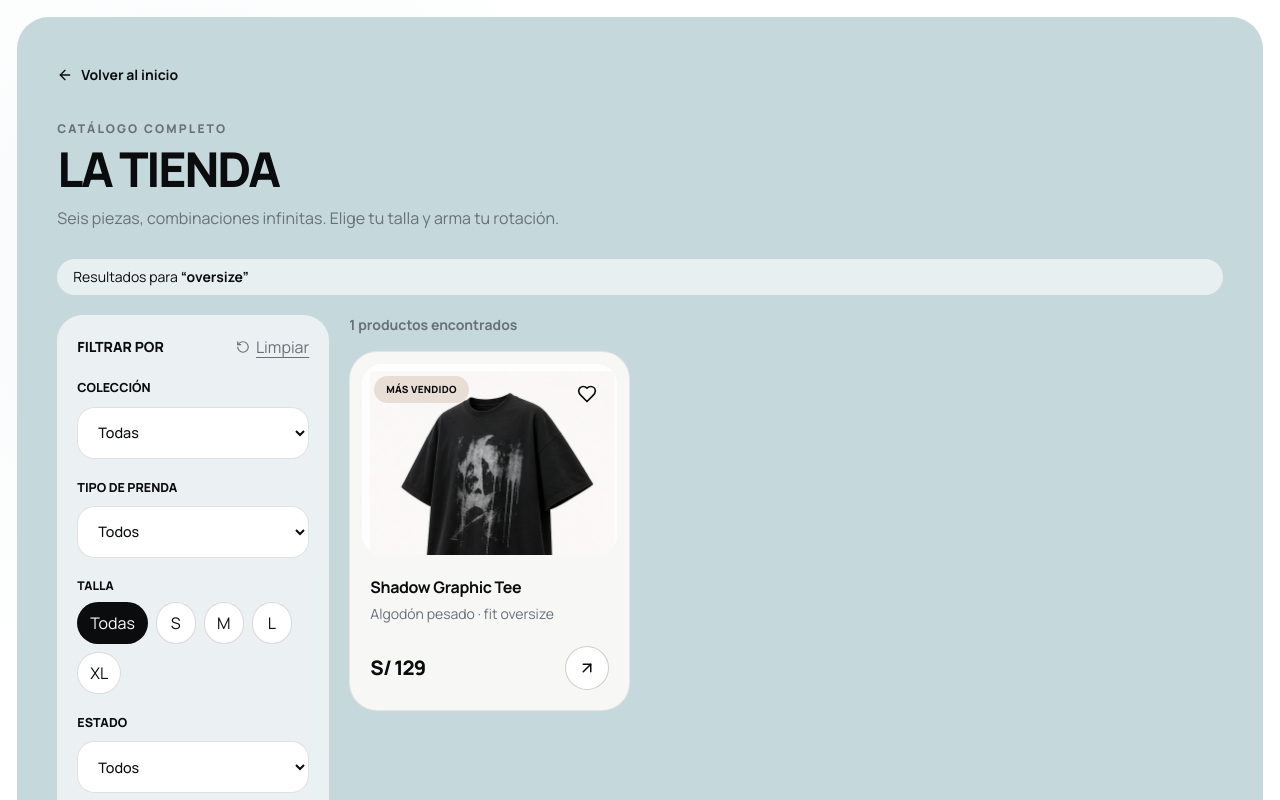
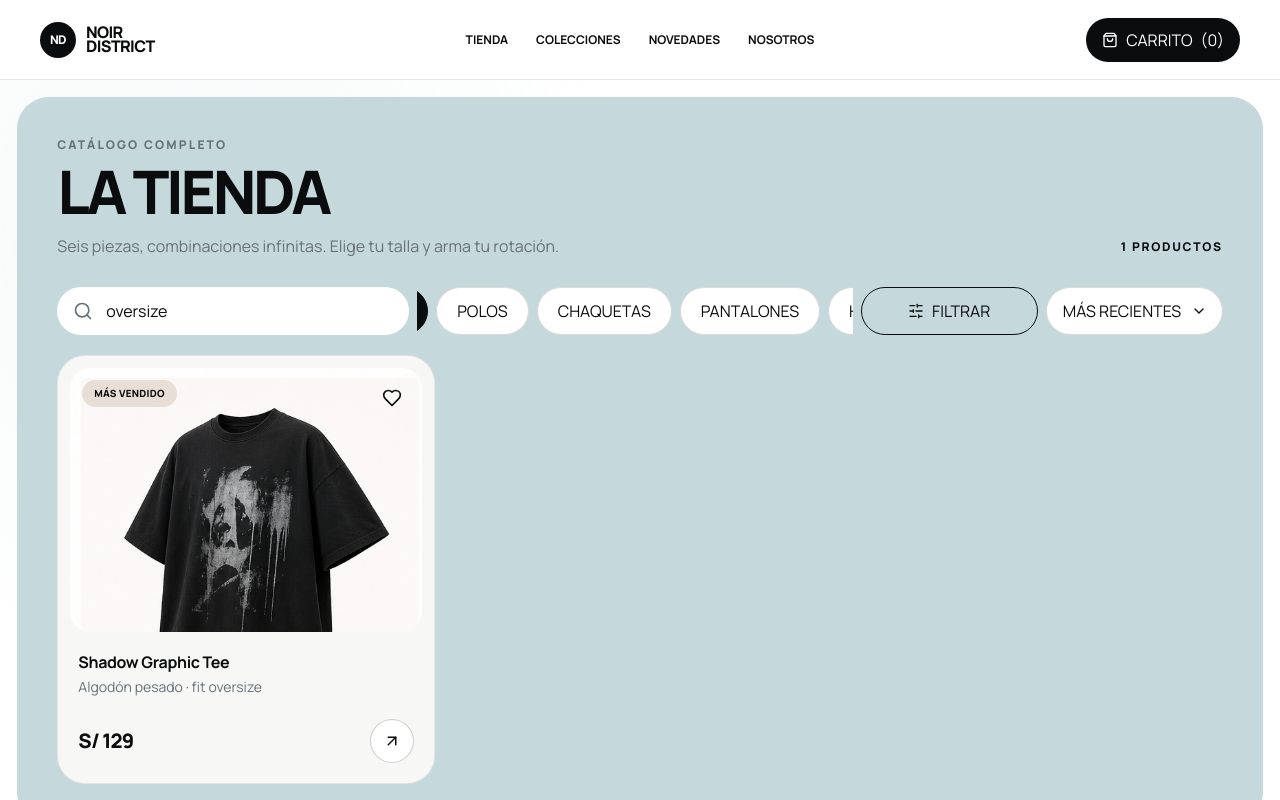
Before and after one commit to JohanMV/noir_distric, a React (Vite) app: page / in a window 1280 px wide. Both pictures are taken after a click on the button "oversize". Shown: the top 800 px of the page. Built offline with nearby package versions, Linux system fonts and the light colour scheme.

Commit message:
Restructure shop catalog layout

```diff
--- a/src/App.tsx
+++ b/src/App.tsx
@@ -46,6 +46,8 @@ export default function App() {
         <ShopPage
           products={products}
           searchQuery={getSearchQuery()}
+          cartCount={cart.count}
+          onCartOpen={cart.openCart}
           onSelectProduct={setSelectedProduct}
         />
       ) : (
--- a/src/components/layout/Navbar.tsx
+++ b/src/components/layout/Navbar.tsx
@@ -4,6 +4,7 @@ import { Menu, ShoppingBag, X } from "lucide-react";
 export interface NavbarProps {
   cartCount: number;
   onCartOpen: () => void;
+  variant?: "hero" | "shop";
 }
 
 const links = [
@@ -13,17 +14,22 @@ const links = [
   { label: "Nosotros", href: "/#contact" },
 ];
 
-export function Navbar({ cartCount, onCartOpen }: NavbarProps) {
+export function Navbar({
+  cartCount,
+  onCartOpen,
+  variant = "hero",
+}: NavbarProps) {
   const [isOpen, setIsOpen] = useState(false);
+  const isShop = variant === "shop";
 
   return (
-    <nav className="relative z-40 flex min-h-20 items-center justify-between gap-4 px-5 md:px-8 xl:px-10" aria-label="Navegación principal">
+    <nav className={`relative z-40 flex min-h-20 items-center justify-between gap-4 px-5 md:px-8 xl:px-10 ${isShop ? "border-b border-ink/10 bg-white" : ""}`} aria-label="Navegación principal">
       <a href="#/" className="flex shrink-0 items-center gap-2.5 font-extrabold tracking-[-0.04em]" aria-label="NOIR DISTRICT, inicio">
         <span className="grid size-9 place-items-center rounded-full bg-ink text-xs text-white">ND</span>
         <span className="leading-[0.85]">NOIR<br />DISTRICT</span>
       </a>
 
-      <div className="hidden items-center gap-7 lg:flex">
+      <div className={`hidden items-center gap-7 lg:flex ${isShop ? "lg:absolute lg:left-1/2 lg:-translate-x-1/2" : ""}`}>
         {links.map((link) => (
           <a key={link.label} href={link.href} className="text-xs font-bold text-ink transition hover:opacity-55 focus-visible:outline-2 focus-visible:outline-offset-4 focus-visible:outline-ink">
             {link.label.toUpperCase()}
@@ -36,12 +42,14 @@ export function Navbar({ cartCount, onCartOpen }: NavbarProps) {
           <ShoppingBag className="size-4" aria-hidden />
           <span className="hidden sm:inline">CARRITO</span> ({cartCount})
         </button>
-        <button type="button" onClick={() => setIsOpen((value) => !value)} className="grid size-11 place-items-center rounded-full border border-ink/20 text-ink lg:hidden" aria-expanded={isOpen} aria-controls="mobile-menu" aria-label={isOpen ? "Cerrar menú" : "Abrir menú"}>
-          {isOpen ? <X className="size-5" aria-hidden /> : <Menu className="size-5" aria-hidden />}
-        </button>
+        {!isShop && (
+          <button type="button" onClick={() => setIsOpen((value) => !value)} className="grid size-11 place-items-center rounded-full border border-ink/20 text-ink lg:hidden" aria-expanded={isOpen} aria-controls="mobile-menu" aria-label={isOpen ? "Cerrar menú" : "Abrir menú"}>
+            {isOpen ? <X className="size-5" aria-hidden /> : <Menu className="size-5" aria-hidden />}
+          </button>
+        )}
       </div>
 
-      {isOpen && (
+      {!isShop && isOpen && (
         <div id="mobile-menu" className="absolute top-[4.5rem] right-4 left-4 rounded-3xl bg-white p-4 shadow-card lg:hidden">
           {links.map((link) => (
             <a key={link.label} href={link.href} onClick={() => setIsOpen(false)} className="block rounded-2xl px-4 py-3 text-sm font-bold hover:bg-mist">
--- a/src/components/ui/ProductCard.tsx
+++ b/src/components/ui/ProductCard.tsx
@@ -7,6 +7,7 @@ import type { Product } from "@/types";
 
 export interface ProductCardProps {
   product: Product;
+  compactOnMobile?: boolean;
   onSelectProduct: (product: Product) => void;
 }
 
@@ -18,32 +19,54 @@ const currency = new Intl.NumberFormat(STORE_CONFIG.locale, {
 
 export function ProductCard({
   product,
+  compactOnMobile = false,
   onSelectProduct,
 }: ProductCardProps) {
   const [isFavorite, setIsFavorite] = useState(false);
   const reduceMotion = useReducedMotion();
 
   return (
-    <motion.article layout whileHover={reduceMotion ? undefined : { y: -6 }} className="group flex min-w-0 flex-col rounded-[1.75rem] border border-ink/8 bg-card p-3 transition-shadow hover:shadow-card">
+    <motion.article
+      layout
+      whileHover={reduceMotion ? undefined : { y: -6 }}
+      className={`group flex min-w-0 flex-col rounded-[1.75rem] border border-ink/8 bg-card transition-shadow hover:shadow-card ${compactOnMobile ? "p-2 sm:p-3" : "p-3"}`}
+    >
       <div className="relative overflow-hidden rounded-[1.3rem] bg-white">
-        <span className={`absolute top-3 left-3 z-10 rounded-full px-3 py-1.5 text-[0.62rem] font-extrabold tracking-wide ${product.badge === "NUEVO" ? "bg-blue-soft" : "bg-sand"}`}>
+        <span className={`absolute z-10 rounded-full font-extrabold tracking-wide ${compactOnMobile ? "top-2 left-2 max-w-[calc(100%-2.75rem)] truncate px-2 py-1 text-[0.48rem] sm:top-3 sm:left-3 sm:px-3 sm:py-1.5 sm:text-[0.62rem]" : "top-3 left-3 px-3 py-1.5 text-[0.62rem]"} ${product.badge === "NUEVO" ? "bg-blue-soft" : "bg-sand"}`}>
           {product.badge}
         </span>
-        <button type="button" onClick={() => setIsFavorite((current) => !current)} className="absolute top-2.5 right-2.5 z-10 grid size-10 place-items-center rounded-full text-ink transition hover:bg-mist focus-visible:outline-2 focus-visible:outline-ink" aria-label={isFavorite ? `Quitar ${product.name} de favoritos` : `Añadir ${product.name} a favoritos`} aria-pressed={isFavorite}>
-          <Heart className="size-5" fill={isFavorite ? "currentColor" : "none"} aria-hidden />
+        <button
+          type="button"
+          onClick={() => setIsFavorite((current) => !current)}
+          className={`absolute z-10 grid place-items-center rounded-full text-ink transition hover:bg-mist focus-visible:outline-2 focus-visible:outline-ink ${compactOnMobile ? "top-1.5 right-1.5 size-8 sm:top-2.5 sm:right-2.5 sm:size-10" : "top-2.5 right-2.5 size-10"}`}
+          aria-label={isFavorite ? `Quitar ${product.name} de favoritos` : `Añadir ${product.name} a favoritos`}
+          aria-pressed={isFavorite}
+        >
+          <Heart className={compactOnMobile ? "size-4 sm:size-5" : "size-5"} fill={isFavorite ? "currentColor" : "none"} aria-hidden />
         </button>
         <button type="button" onClick={() => onSelectProduct(product)} className="block w-full focus-visible:outline-2 focus-visible:outline-inset focus-visible:outline-ink" aria-label={`Ver detalle de ${product.name}`}>
           <ProductImage product={product} className="aspect-[4/3] w-full transition-transform duration-500 group-hover:scale-[1.035]" />
         </button>
       </div>
-      <div className="flex flex-1 flex-col px-2 pt-5 pb-2">
+      <div className={`flex flex-1 flex-col ${compactOnMobile ? "px-1 pt-3 pb-1 sm:px-2 sm:pt-5 sm:pb-2" : "px-2 pt-5 pb-2"}`}>
         <button type="button" onClick={() => onSelectProduct(product)} className="text-left focus-visible:outline-2 focus-visible:outline-ink">
-          <h3 className="font-bold tracking-[-0.02em] text-ink">{product.name}</h3>
-          <p className="mt-1 text-sm leading-relaxed text-muted">{product.description}</p>
+          <h3 className={`font-bold tracking-[-0.02em] text-ink ${compactOnMobile ? "text-[0.78rem] leading-tight sm:text-base" : ""}`}>
+            {product.name}
+          </h3>
+          <p className={`mt-1 text-muted ${compactOnMobile ? "line-clamp-2 text-[0.67rem] leading-snug sm:text-sm sm:leading-relaxed" : "text-sm leading-relaxed"}`}>
+            {product.description}
+          </p>
         </button>
-        <div className="mt-5 flex items-center justify-between">
-          <p className="text-xl font-extrabold tracking-[-0.04em] text-ink">{currency.format(product.price)}</p>
-          <button type="button" onClick={() => onSelectProduct(product)} className="grid size-11 place-items-center rounded-full border border-ink/20 bg-white transition hover:bg-ink hover:text-white focus-visible:outline-2 focus-visible:outline-offset-2 focus-visible:outline-ink active:scale-95" aria-label={`Elegir talla de ${product.name}`}>
+        <div className={`mt-auto flex items-center justify-between ${compactOnMobile ? "pt-3 sm:pt-5" : "pt-5"}`}>
+          <p className={`font-extrabold tracking-[-0.04em] text-ink ${compactOnMobile ? "text-base sm:text-xl" : "text-xl"}`}>
+            {currency.format(product.price)}
+          </p>
+          <button
+            type="button"
+            onClick={() => onSelectProduct(product)}
+            className={`grid place-items-center rounded-full border border-ink/20 bg-white transition hover:bg-ink hover:text-white focus-visible:outline-2 focus-visible:outline-offset-2 focus-visible:outline-ink active:scale-95 ${compactOnMobile ? "size-9 sm:size-11" : "size-11"}`}
+            aria-label={`Elegir talla de ${product.name}`}
+          >
             <ArrowUpRight className="size-4.5" aria-hidden />
           </button>
         </div>
--- a/src/features/catalog/components/CatalogFilters.tsx
+++ b/src/features/catalog/components/CatalogFilters.tsx
@@ -1,4 +1,10 @@
-import { RotateCcw } from "lucide-react";
+import { useState } from "react";
+import {
+  ChevronDown,
+  RotateCcw,
+  Search,
+  SlidersHorizontal,
+} from "lucide-react";
 import type {
   ProductBadge,
   ProductCategory,
@@ -10,12 +16,18 @@ import type { CatalogFiltersState } from "@/features/catalog/hooks";
 export interface CatalogFiltersProps {
   filters: CatalogFiltersState;
   hasActiveFilters: boolean;
+  searchValue: string;
+  sortValue: CatalogSortValue;
   onChange: <Key extends keyof CatalogFiltersState>(
     key: Key,
     value: CatalogFiltersState[Key],
   ) => void;
+  onSearchChange: (value: string) => void;
+  onSortChange: (value: CatalogSortValue) => void;
   onReset: () => void;
 }
+
+export type CatalogSortValue = "recent" | "price-asc" | "price-desc";
 
 const categories: Array<ProductCategory | "Todas"> = [
   "Todas",
@@ -32,6 +44,13 @@ const types: Array<ProductType | "Todos"> = [
   "Pantalón",
   "Hoodie",
 ];
+const typeLabels: Record<ProductType | "Todos", string> = {
+  Todos: "Todos",
+  Polo: "Polos",
+  Chaqueta: "Chaquetas",
+  Pantalón: "Pantalones",
+  Hoodie: "Hoodies",
+};
 const badges: Array<ProductBadge | "Todos"> = [
   "Todos",
   "NUEVO",
@@ -42,31 +61,89 @@ const badges: Array<ProductBadge | "Todos"> = [
 export function CatalogFilters({
   filters,
   hasActiveFilters,
+  searchValue,
+  sortValue,
   onChange,
+  onSearchChange,
+  onSortChange,
   onReset,
 }: CatalogFiltersProps) {
+  const [isOpen, setIsOpen] = useState(false);
+
   return (
-    <aside className="rounded-[1.6rem] bg-white/65 p-5 lg:sticky lg:top-5 lg:self-start" aria-label="Filtros del catálogo">
-      <div className="flex items-center justify-between">
-        <h2 className="text-sm font-extrabold uppercase">Filtrar por</h2>
+    <div className="relative mb-5" aria-label="Filtros del catálogo">
+      <div className="flex flex-col gap-3 xl:flex-row xl:items-center">
+        <label className="relative block xl:w-[22rem] xl:shrink-0">
+          <span className="sr-only">Buscar prendas</span>
+          <Search className="pointer-events-none absolute top-1/2 left-4 size-5 -translate-y-1/2 text-muted" aria-hidden />
+          <input
+            type="search"
+            value={searchValue}
+            onChange={(event) => onSearchChange(event.target.value)}
+            placeholder="Buscar prendas..."
+            className="h-12 w-full rounded-full border border-white/80 bg-white px-5 pl-12 text-sm outline-none transition focus:border-ink focus:ring-3 focus:ring-ink/8"
+          />
+        </label>
+
+        <div className="-mx-1 flex min-w-0 gap-2 overflow-x-auto px-1 pb-1 xl:flex-1 xl:justify-center xl:pb-0">
+          {types.map((type) => (
+            <button
+              key={type}
+              type="button"
+              onClick={() => onChange("type", type)}
+              aria-pressed={filters.type === type}
+              className="h-12 shrink-0 rounded-full border border-ink/15 bg-white px-5 text-xs font-extrabold uppercase transition hover:border-ink/40 aria-pressed:border-ink aria-pressed:bg-ink aria-pressed:text-white"
+            >
+              {typeLabels[type]}
+            </button>
+          ))}
+        </div>
+
+        <div className="grid grid-cols-2 gap-2 xl:shrink-0">
+          <button
+            type="button"
+            onClick={() => setIsOpen((value) => !value)}
+            aria-expanded={isOpen}
+            aria-controls="catalog-filter-panel"
+            className="inline-flex h-12 items-center justify-center gap-2 rounded-full border border-ink bg-transparent px-4 text-xs font-extrabold uppercase transition hover:bg-white"
+          >
+            <SlidersHorizontal className="size-4" aria-hidden />
+            Filtrar
+          </button>
+          <label className="relative">
+            <span className="sr-only">Ordenar productos</span>
+            <select
+              value={sortValue}
+              onChange={(event) => onSortChange(event.target.value as CatalogSortValue)}
+              className="h-12 w-full appearance-none rounded-full border border-ink/15 bg-white pr-10 pl-4 text-xs font-extrabold uppercase outline-none transition focus:border-ink"
+            >
+              <option value="recent">Más recientes</option>
+              <option value="price-asc">Menor precio</option>
+              <option value="price-desc">Mayor precio</option>
+            </select>
+            <ChevronDown className="pointer-events-none absolute top-1/2 right-4 size-4 -translate-y-1/2" aria-hidden />
+          </label>
+        </div>
+      </div>
+
+      {isOpen && (
+        <aside id="catalog-filter-panel" className="mt-3 rounded-[1.6rem] border border-white/80 bg-white/80 p-5 shadow-soft">
+          <div className="mb-5 flex items-center justify-between">
+            <h2 className="text-sm font-extrabold uppercase">Más filtros</h2>
             <button type="button" onClick={onReset} disabled={!hasActiveFilters} className="inline-flex items-center gap-1.5 text-xs font-bold text-muted underline underline-offset-4 disabled:opacity-35">
               <RotateCcw className="size-3.5" aria-hidden /> Limpiar
             </button>
           </div>
 
-      <label className="filter-field">
+          <div className="grid gap-5 md:grid-cols-2 xl:grid-cols-[1fr_1.2fr_1fr_1.3fr]">
+            <label className="filter-field mt-0">
               <span>Colección</span>
               <select value={filters.category} onChange={(event) => onChange("category", event.target.value as ProductCategory | "Todas")}>
                 {categories.map((value) => <option key={value}>{value}</option>)}
               </select>
             </label>
-      <label className="filter-field">
-        <span>Tipo de prenda</span>
-        <select value={filters.type} onChange={(event) => onChange("type", event.target.value as ProductType | "Todos")}>
-          {types.map((value) => <option key={value}>{value}</option>)}
-        </select>
-      </label>
-      <fieldset className="mt-5">
+
+            <fieldset>
               <legend className="text-xs font-extrabold uppercase">Talla</legend>
               <div className="mt-2 flex flex-wrap gap-2">
                 {sizes.map((size) => (
@@ -76,16 +153,21 @@ export function CatalogFilters({
                 ))}
               </div>
             </fieldset>
-      <label className="filter-field">
+
+            <label className="filter-field mt-0">
               <span>Estado</span>
               <select value={filters.badge} onChange={(event) => onChange("badge", event.target.value as ProductBadge | "Todos")}>
                 {badges.map((value) => <option key={value}>{value}</option>)}
               </select>
             </label>
-      <label className="mt-5 block text-xs font-extrabold uppercase">
+
+            <label className="block text-xs font-extrabold uppercase">
               <span className="flex justify-between"><span>Precio máximo</span><strong>S/ {filters.maxPrice}</strong></span>
-        <input type="range" min="90" max="300" step="10" value={filters.maxPrice} onChange={(event) => onChange("maxPrice", Number(event.target.value))} className="mt-3 w-full accent-ink" />
+              <input type="range" min="90" max="300" step="10" value={filters.maxPrice} onChange={(event) => onChange("maxPrice", Number(event.target.value))} className="mt-5 w-full accent-ink" />
             </label>
+          </div>
         </aside>
+      )}
+    </div>
   );
 }
--- a/src/features/catalog/components/ShopPage.tsx
+++ b/src/features/catalog/components/ShopPage.tsx
@@ -1,53 +1,90 @@
-import { ArrowLeft } from "lucide-react";
-import { ProductCard, SectionHeading } from "@/components/ui";
-import { CatalogFilters } from "@/features/catalog/components/CatalogFilters";
+import { useEffect, useMemo, useState } from "react";
+import { Navbar } from "@/components/layout";
+import { ProductCard } from "@/components/ui";
+import {
+  CatalogFilters,
+  type CatalogSortValue,
+} from "@/features/catalog/components/CatalogFilters";
 import { useCatalogFilters } from "@/features/catalog/hooks";
 import type { Product } from "@/types";
 
 export interface ShopPageProps {
   products: Product[];
   searchQuery?: string;
+  cartCount: number;
+  onCartOpen: () => void;
   onSelectProduct: (product: Product) => void;
 }
 
 export function ShopPage({
   products,
   searchQuery = "",
+  cartCount,
+  onCartOpen,
   onSelectProduct,
 }: ShopPageProps) {
-  const catalog = useCatalogFilters(products, searchQuery);
+  const [localSearch, setLocalSearch] = useState(searchQuery);
+  const [sortValue, setSortValue] = useState<CatalogSortValue>("recent");
+  const catalog = useCatalogFilters(products, localSearch);
+
+  useEffect(() => {
+    setLocalSearch(searchQuery);
+  }, [searchQuery]);
+
+  const sortedProducts = useMemo(() => {
+    if (sortValue === "recent") return catalog.filteredProducts;
+    return [...catalog.filteredProducts].sort((a, b) =>
+      sortValue === "price-asc" ? a.price - b.price : b.price - a.price,
+    );
+  }, [catalog.filteredProducts, sortValue]);
+
+  const resetCatalog = () => {
+    catalog.resetFilters();
+    setLocalSearch("");
+  };
 
   return (
+    <>
+      <Navbar cartCount={cartCount} onCartOpen={onCartOpen} variant="shop" />
       <main className="page-shell page-shell--top pb-8">
-      <section className="rounded-[2rem] bg-hero px-5 py-8 md:px-10 md:py-12">
-        <a href="#/" className="mb-9 inline-flex items-center gap-2 text-sm font-bold transition hover:opacity-55">
-          <ArrowLeft className="size-4" aria-hidden /> Volver al inicio
-        </a>
-        <SectionHeading
-          eyebrow="Catálogo completo"
-          title="La tienda"
-          description="Seis piezas, combinaciones infinitas. Elige tu talla y arma tu rotación."
-        />
-        {searchQuery && (
-          <p className="mb-5 rounded-full bg-white/60 px-4 py-2 text-sm">
-            Resultados para <strong>“{searchQuery}”</strong>
+        <section className="rounded-[2rem] bg-hero px-3 py-7 sm:px-5 md:px-8 md:py-10 xl:px-10">
+          <div className="mb-7 flex flex-col gap-4 sm:flex-row sm:items-end sm:justify-between">
+            <div className="max-w-2xl">
+              <p className="mb-2 text-xs font-extrabold tracking-[0.18em] text-muted uppercase">
+                Catálogo completo
               </p>
-        )}
-        <div className="grid gap-5 lg:grid-cols-[17rem_1fr]">
+              <h1 className="text-4xl leading-none font-extrabold tracking-[-0.055em] text-ink uppercase md:text-6xl">
+                La tienda
+              </h1>
+              <p className="mt-3 text-sm leading-relaxed text-muted md:text-base">
+                Seis piezas, combinaciones infinitas. Elige tu talla y arma tu rotación.
+              </p>
+            </div>
+            <p className="shrink-0 text-xs font-extrabold tracking-[0.14em] uppercase sm:pb-1">
+              {catalog.filteredProducts.length} productos
+            </p>
+          </div>
+
           <CatalogFilters
             filters={catalog.filters}
             hasActiveFilters={catalog.hasActiveFilters}
+            searchValue={localSearch}
+            sortValue={sortValue}
             onChange={catalog.setFilter}
-            onReset={catalog.resetFilters}
+            onSearchChange={setLocalSearch}
+            onSortChange={setSortValue}
+            onReset={resetCatalog}
           />
-          <div>
-            <p className="mb-4 text-sm font-bold text-muted">
-              {catalog.filteredProducts.length} productos encontrados
-            </p>
-            {catalog.filteredProducts.length > 0 ? (
-              <div className="grid gap-4 sm:grid-cols-2 xl:grid-cols-3">
-                {catalog.filteredProducts.map((product) => (
-                  <ProductCard key={product.id} product={product} onSelectProduct={onSelectProduct} />
+
+          {sortedProducts.length > 0 ? (
+            <div className="grid grid-cols-2 gap-2 sm:gap-4 lg:grid-cols-3">
+              {sortedProducts.map((product) => (
+                <ProductCard
+                  key={product.id}
+                  product={product}
+                  compactOnMobile
+                  onSelectProduct={onSelectProduct}
+                />
               ))}
             </div>
           ) : (
@@ -55,13 +92,14 @@ export function ShopPage({
               <div>
                 <h2 className="text-xl font-extrabold">No encontramos coincidencias</h2>
                 <p className="mt-2 text-sm text-muted">Prueba otra combinación o limpia los filtros.</p>
-                  <button type="button" onClick={catalog.resetFilters} className="mt-5 rounded-full bg-ink px-5 py-3 text-sm font-bold text-white">Limpiar filtros</button>
+                <button type="button" onClick={resetCatalog} className="mt-5 rounded-full bg-ink px-5 py-3 text-sm font-bold text-white">
+                  Limpiar filtros
+                </button>
               </div>
             </div>
           )}
-          </div>
-        </div>
         </section>
       </main>
+    </>
   );
 }
```
Lines whose indentation alone changed are shown as unchanged.
